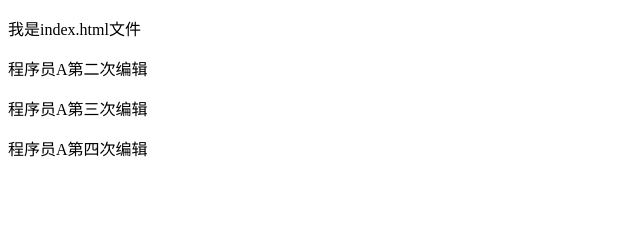
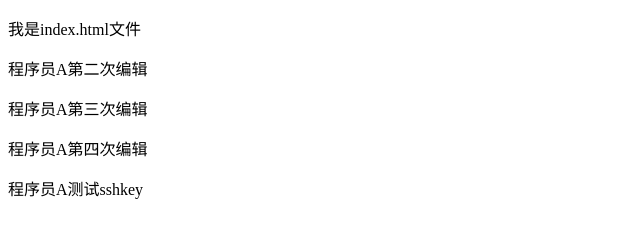
Before and after one commit to MmaiTi-Z/git-demo, a plain HTML site: page index.html in a window 1280 px wide. Shown: the whole page, without its empty margins (0-640 px from the left). Drawn offline with Linux system fonts and the light colour scheme.

Commit message:
程序员A测试sshkey

```diff
--- a/index.html
+++ b/index.html
@@ -12,6 +12,7 @@
     <p>程序员A第二次编辑</p>
     <p>程序员A第三次编辑</p>
     <p>程序员A第四次编辑</p>
+    <p>程序员A测试sshkey</p>
 </body>
 
 </html>
```
